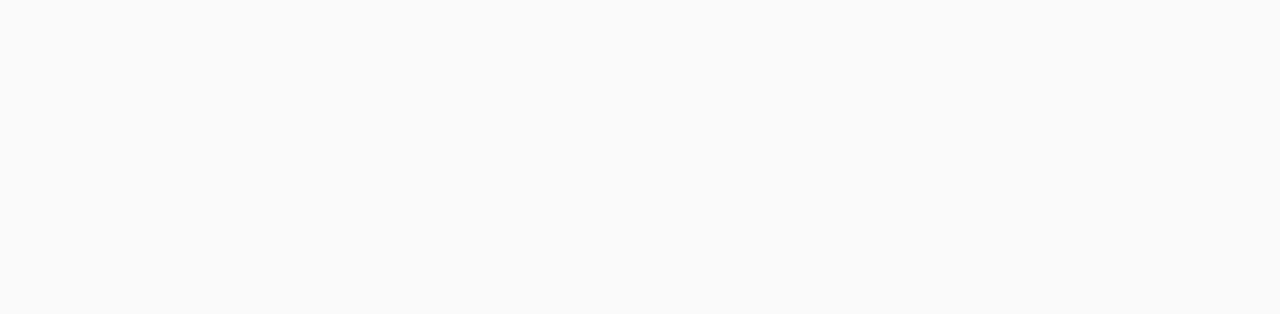
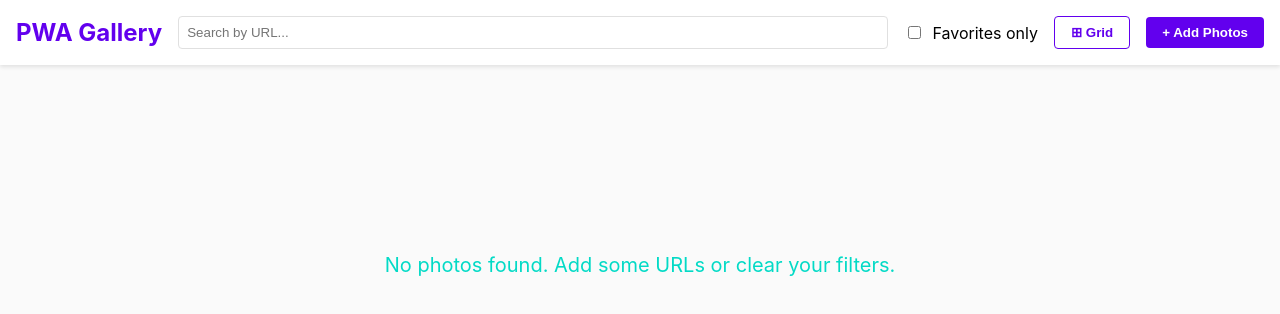
Before and after one commit to dpsp-bit/gallery-app, a plain HTML site: page index.html in a window 1280 px wide. Drawn offline with Linux system fonts and the light colour scheme; the site is published under a folder, as on GitHub Pages, so addresses that start at the root find nothing.

Commit message:
Update index.html

```diff
--- a/index.html
+++ b/index.html
@@ -26,8 +26,8 @@
         box-sizing: border-box;
       }
     </style>
-    <script type="module" crossorigin src="/assets/index-DWcdVFpS.js"></script>
-    <link rel="stylesheet" crossorigin href="/assets/index-F7Iw8XG-.css">
+    <script type="module" crossorigin src="./assets/index-DWcdVFpS.js"></script>
+    <link rel="stylesheet" crossorigin href="./assets/index-F7Iw8XG-.css">
   </head>
   <body>
     <div id="root"></div>
```
